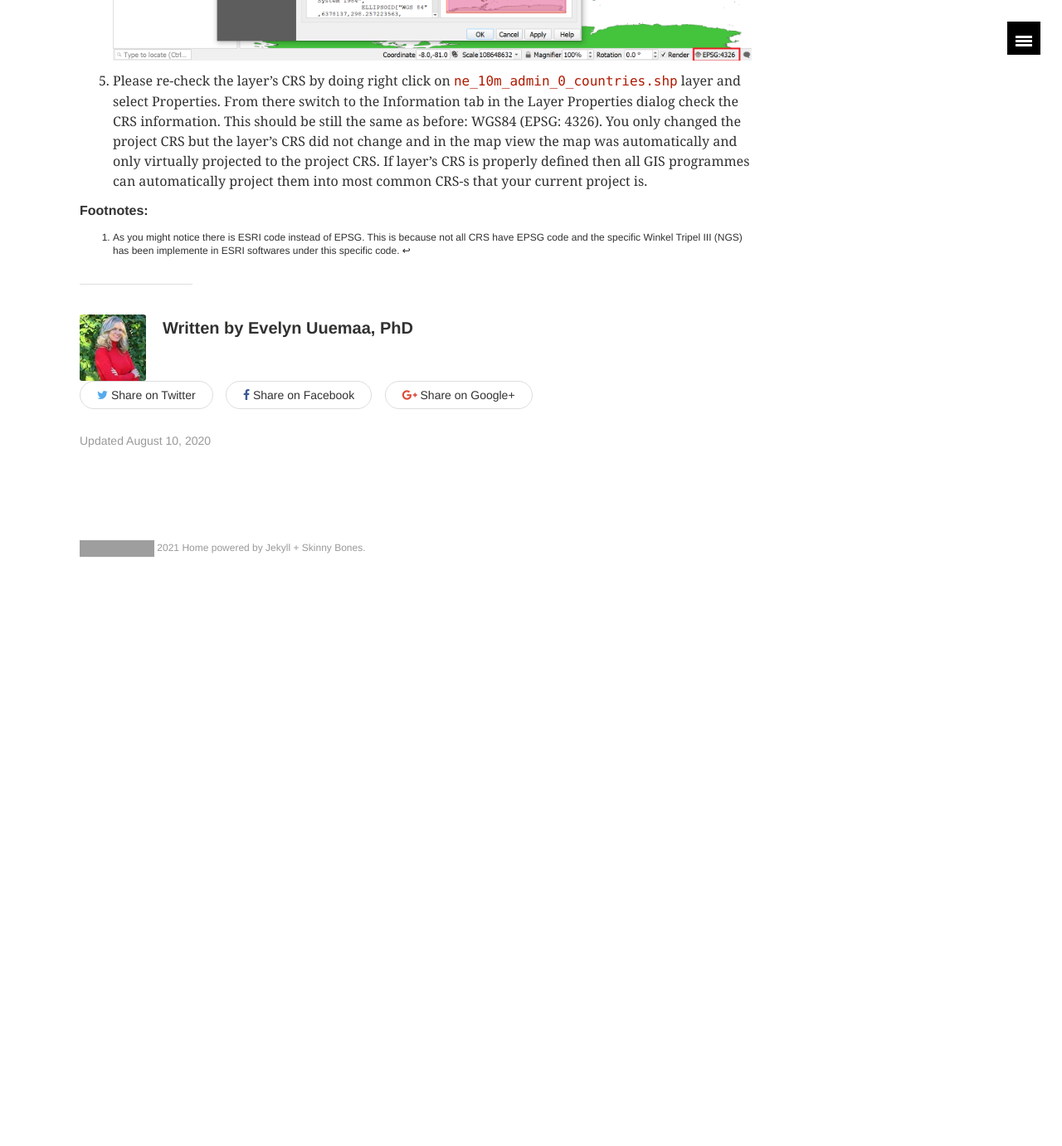
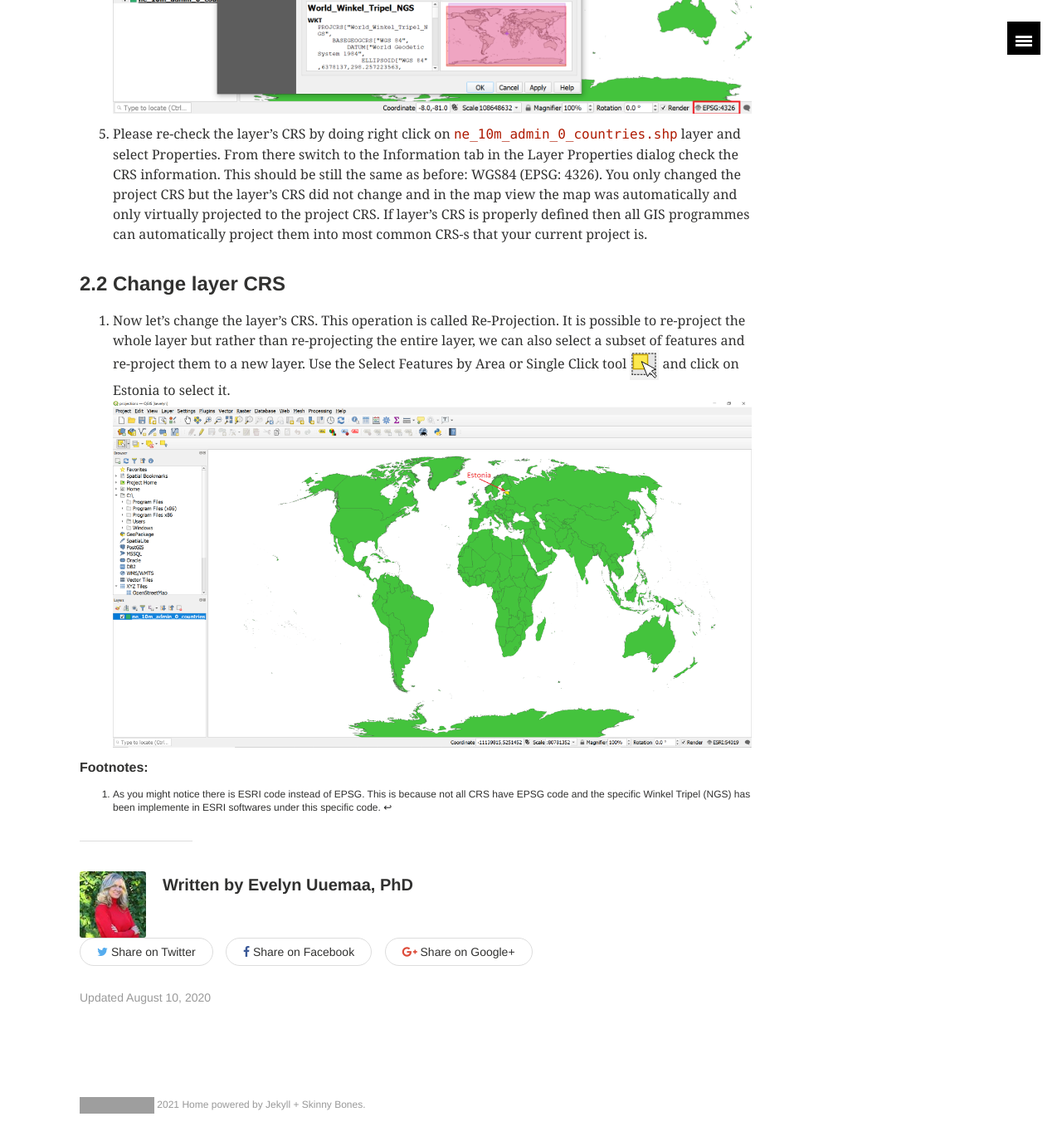
Before and after one commit to kevelyn1/QGIS-Intro, a Jekyll site: the page built from _posts/qgis/2020-08-10-working-with-CRS.md, in a window 1280 px wide and 1400 px high, scrolled down 3239 px. Shown: the top 1381 px of the window at 83% size. Built offline with Jekyll 4.4.1, drawn with Linux system fonts in a browser that asks for light colours; before the commit the page ends 3968 px from its top, so only the background shows below that; some of the changed text lies outside the part shown; grey boxes are pictures that could not be loaded.

Commit message:
update 3

```diff
--- a/_posts/qgis/2020-08-10-working-with-CRS.md
+++ b/_posts/qgis/2020-08-10-working-with-CRS.md
@@ -31,8 +31,8 @@ For convenience, you may directly download files required only for this tutorial
 data_projections.zip
 
 Data Sources: [<span style="color:#0564A0">Naturalearth</span>](https://www.naturalearthdata.com/) [<span style="color:#0564A0">Estonian Land Board</span>](https://maaamet.ee/en)
-
 ### 2. Steps to work with CRS
+#### 2.1. Change project CRS
 1. Open QGIS. Locate your working folder in the Browser panel and drag/drop the <span style="font-family:Consolas; color:#AF1B03">ne_10m_admin_0_countries.shp</span> file to your QGIS Map view or alternatively click on Open Data Source Manager button ![image of icon data manager](../../images/icon_data source manager.png), click on the Vector tab and add the file from there.
 ![image of add vector](../../images/3_add vector file.png)
 2. At the bottom of QGIS window, you will notice the label Coordinate. As you move your cursor over the map, it will show you the X and Y coordinates at that location. Currently it is presenting geographic coordinates because the data layer CRS is geographic, more precisely WGS84 (EPSG:4326), which you can see at the bottom-right corner. This is also the current Project CRS because QGIS assigns the empty project CRS of the first layer you add to the project.
@@ -43,5 +43,8 @@ Data Sources: [<span style="color:#0564A0">Naturalearth</span>](https://www.natu
 ![image of change project CRS](../../images/3_change project crs.png)
 5. Please re-check the layer's CRS by doing right click on <span style="font-family:Consolas; color:#AF1B03">ne_10m_admin_0_countries.shp</span> layer and select Properties. From there switch to the Information tab in the Layer Properties dialog check the CRS information. This should be still the same as before: WGS84 (EPSG: 4326). You only changed the project CRS but the layer's CRS did not change and in the map view the map was automatically and only virtually projected to the project CRS. If layer's CRS is properly defined then all GIS programmes can automatically project them into most common CRS-s that your current project is.
 
+#### 2.2 Change layer CRS
+6. Now let’s change the layer’s CRS. This operation is called Re-Projection. It is possible to re-project the whole layer but rather than re-projecting the entire layer, we can also select a subset of features and re-project them to a new layer. Use the Select Features by Area or Single Click tool ![icon of select](../../images/icon_select.png) and click on Estonia to select it.
+![image of select estonia](../../images/3_select estonia.png)
 
-[^1]: As you might notice there is ESRI code instead of EPSG. This is because not all CRS have EPSG code and the specific Winkel Tripel III (NGS) has been implemente in ESRI softwares under this specific code.
+[^1]: As you might notice there is ESRI code instead of EPSG. This is because not all CRS have EPSG code and the specific Winkel Tripel (NGS) has been implemente in ESRI softwares under this specific code.
```
Also changed, not shown: images/3_select estonia.png (added), images/icon_select.png (added).
